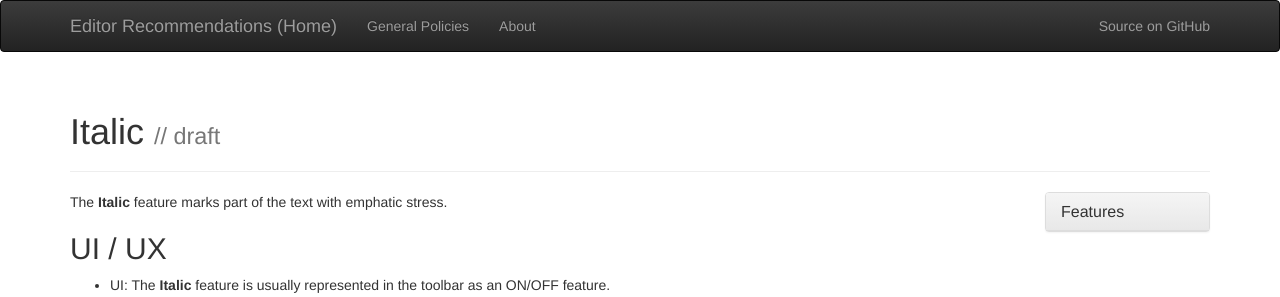
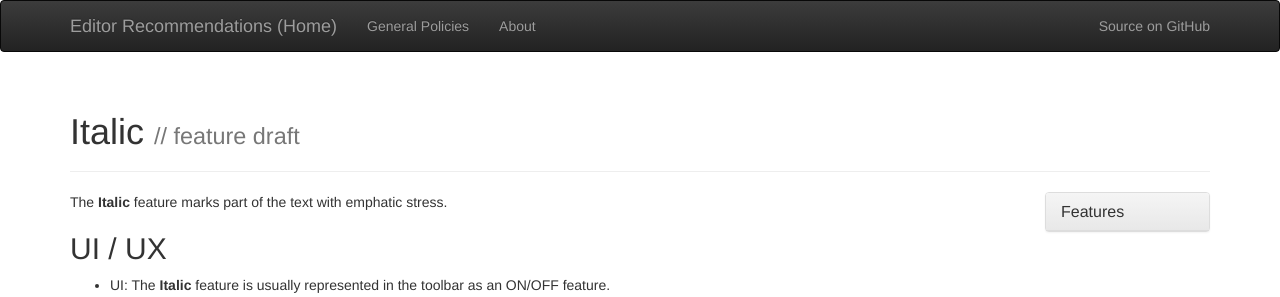
Before and after one commit to ckeditor/editor-recommendations, a Jekyll site: the page built from _features/italic.md, in a window 1280 px wide. Shown: the top 297 px of the page. Built offline with Jekyll 4.4.1, drawn with Linux system fonts in a browser that asks for light colours.

Commit message:
Added the "feature" word to the title to make it clearer.

```diff
--- a/_includes/feature.html
+++ b/_includes/feature.html
@@ -1,5 +1,5 @@
 <div class="page-header">
-    <h1>{{ page.feature.name }} <small> // {{ page.feature.status | downcase }}</small></h1>
+    <h1>{{ page.feature.name }} <small> // feature {{ page.feature.status | downcase }}</small></h1>
 </div>
 
 <div class="row">
```
